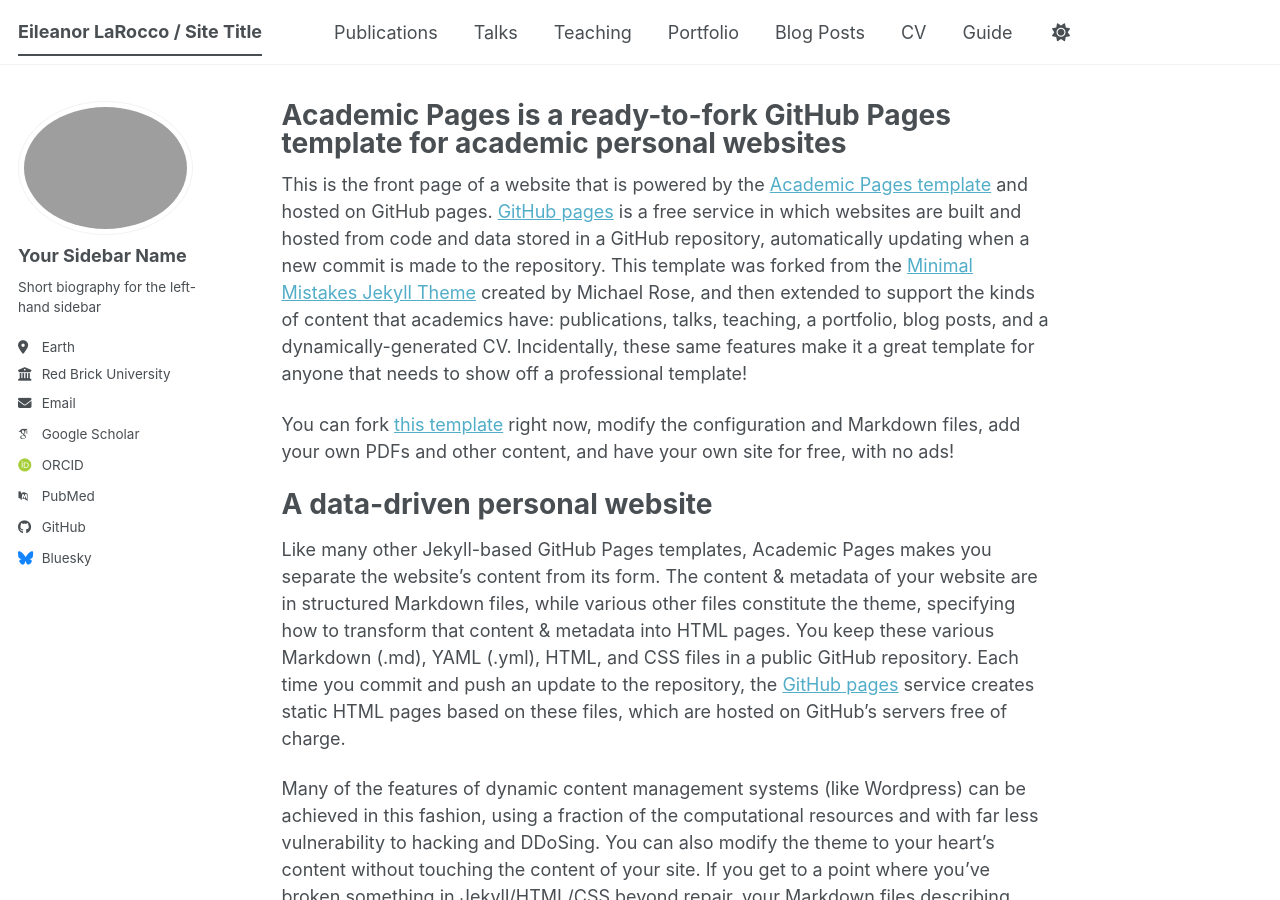
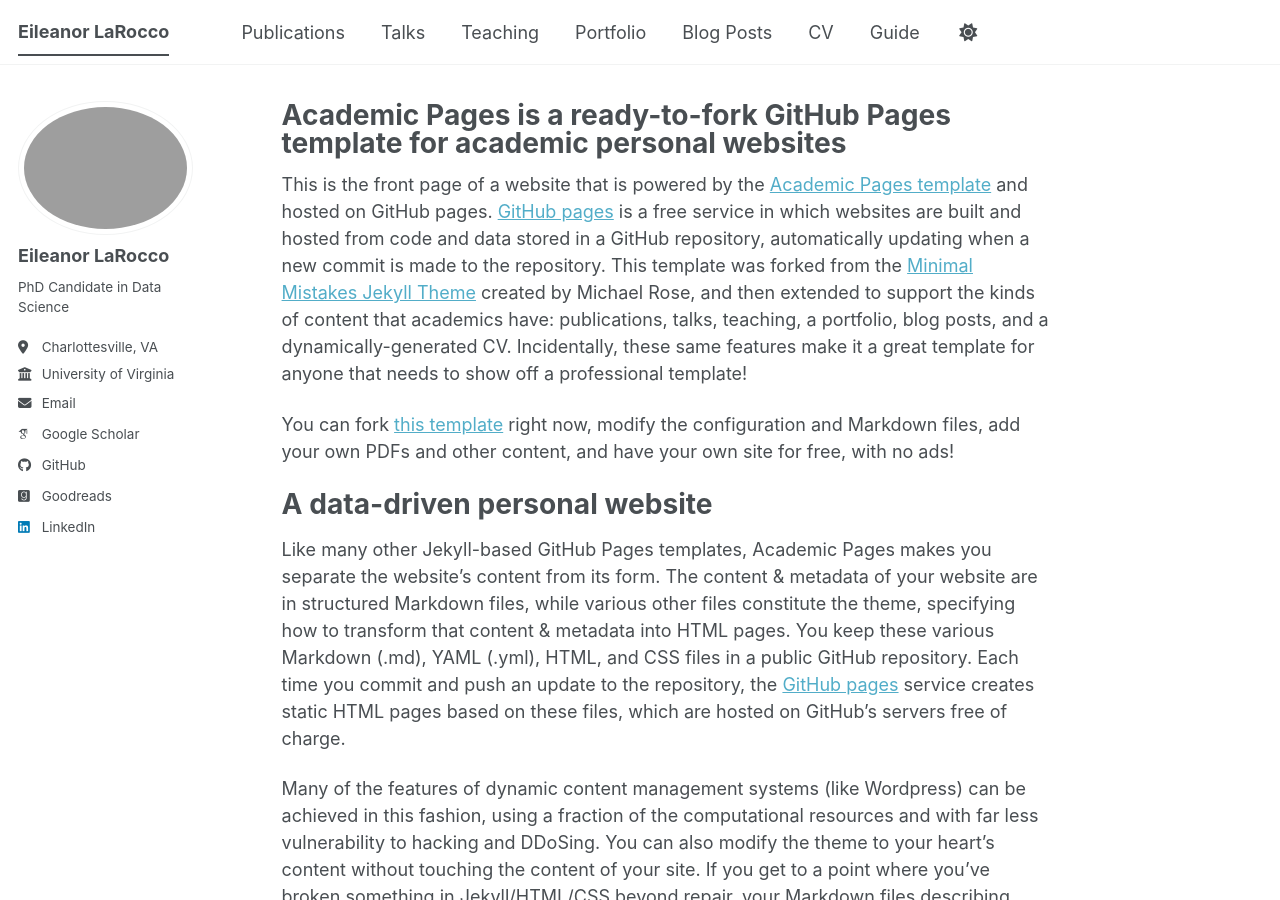
Before and after one commit to eplarocco/eplarocco.github.io, a Jekyll site: the page built from _pages/about.md, in a window 1280 px wide and 900 px high. Built offline with Jekyll 4.4.1, drawn with Linux system fonts in a browser that asks for light colours; some web fonts are replaced; a script bundle is joined from its source files by our own code; library files that are not in the unit come from our copies.

Commit message:
Update personal details in _config.yml
Updated personal information including title, name, bio, location, employer, email, and social media links.

```diff
--- a/_config.yml
+++ b/_config.yml
@@ -9,7 +9,7 @@
 # Basic Site Settings
 locale                   : "en-US"
 site_theme               : "default" # The available themes options are "default", "air", "sunrise", "mint", "dirt" and "contrast"
-title                    : "Eileanor LaRocco / Site Title"
+title                    : "Eileanor LaRocco"
 title_separator          : "-"
 name                     : &name "Eileanor LaRocco"
 description              : &description "Eileanor LaRocco's academic portfolio"   # Update this with a general description of your site, this is the default if not overridden by a page
@@ -24,24 +24,24 @@
 author:
   # Biographic information
   avatar           : "profile.png"
-  name             : "Your Sidebar Name"
+  name             : "Eileanor LaRocco"
   pronouns         : # example: "she/her"
-  bio              : "Short biography for the left-hand sidebar"
-  location         : "Earth"
-  employer         : "Red Brick University"
+  bio              : "PhD Candidate in Data Science"
+  location         : "Charlottesville, VA"
+  employer         : "University of Virginia"
   uri              : # URL
-  email            : "none@example.org"
+  email            : "ejh2wy@virginia.edu"
 
   # Academic websites
   academia         : # URL
   arxiv            : # URL - Update with the correct link to your profile
-  googlescholar    : "https://scholar.google.com/citations?user=PS_CX0AAAAAJ"
+  googlescholar    : "https://scholar.google.com/citations?user=qe956VsAAAAJ&hl"
   inspire-hep      : # URL
   impactstory      : # URL
-  orcid            : "https://orcid.org/yourorcidurl"
+  orcid            : # URL
   semantic         : # URL
   ssrn             : # URL
-  pubmed           : "https://www.ncbi.nlm.nih.gov/pubmed/?term=john+snow"
+  pubmed           : # URL
   researchgate     : # URL
   scopus           : # URL
   zotero           : # URL
@@ -51,22 +51,22 @@
   bitbucket        : # Username - Update with your username on the site
   codepen          : # Username
   dribbble         : # Username
-  github           : "academicpages"
+  github           : "eplarocco"
   kaggle           : # Username
   stackoverflow    : # User number or user number and name (i.e., use "1" or "1/jeff-atwood")
 
   # Social media
   artstation       : # Username
-  bluesky          : "bsky.app" # Replace this with you Bluesky username
+  bluesky          : # Username
   facebook         : # Username
   flickr           : # Username
   foursquare       : # Username
-  goodreads        : # Username
+  goodreads        : "eileanor-larocco"
   google_plus      : # Username
   keybase          : # Username
   instagram        : # Username
   lastfm           : # Username
-  linkedin         : # Username
+  linkedin         : "eileanorlarocco"
   mastodon         : # URL
   medium           : # URL
   pinterest        : # Username
```
